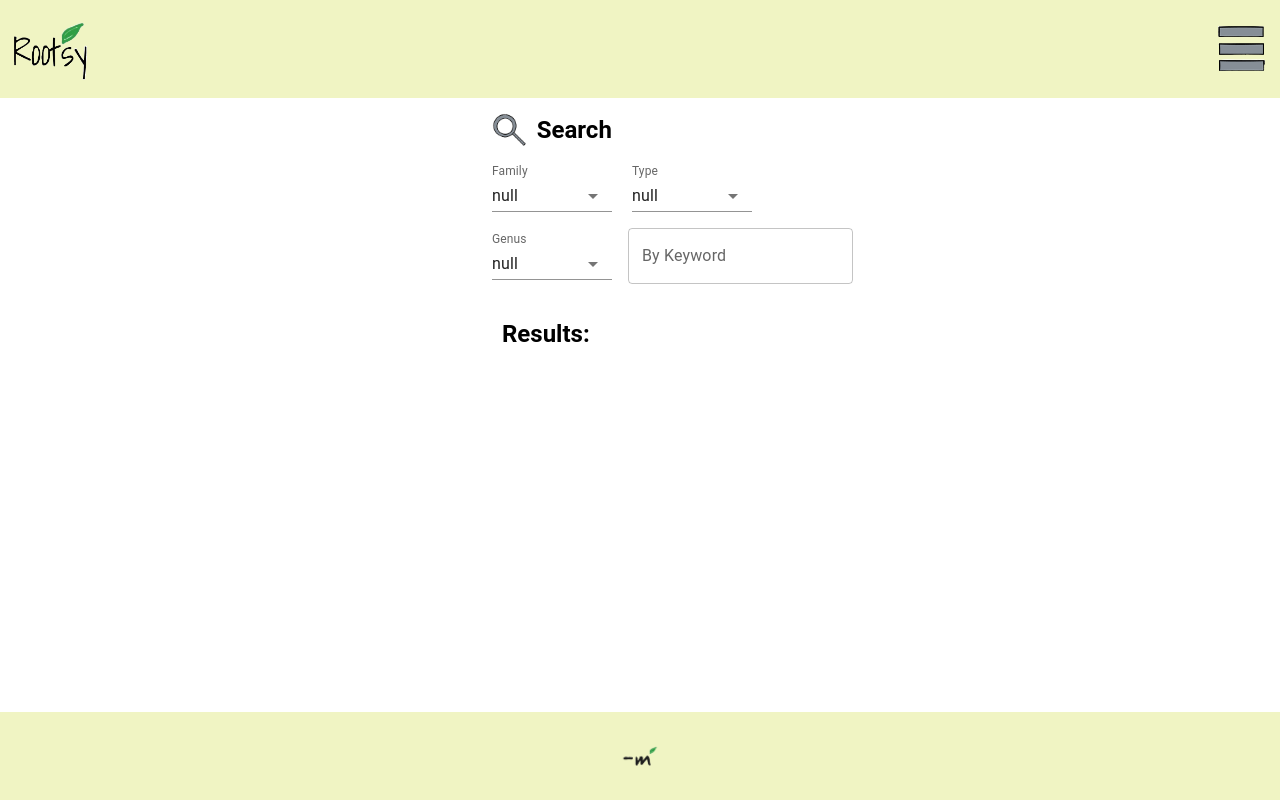
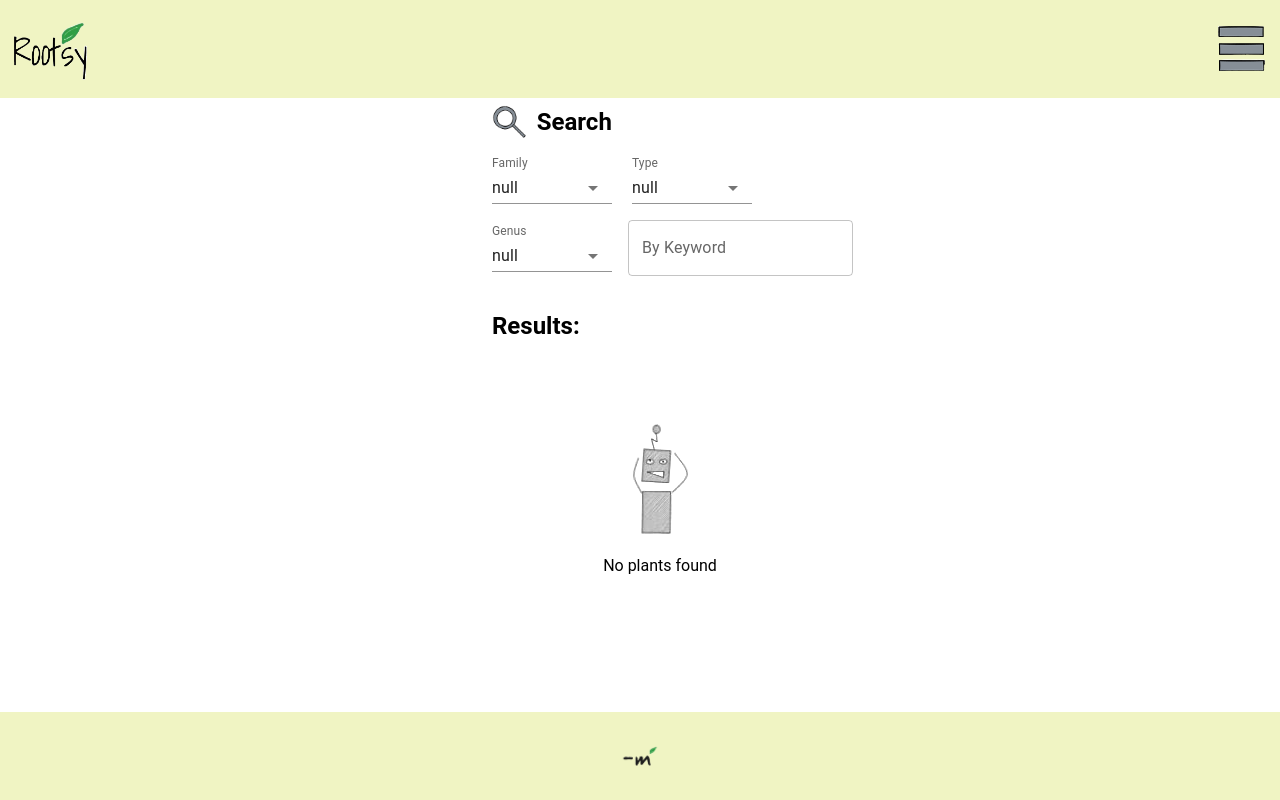
Before and after one commit to The-Green-Commit/Rootsy_FE, a React (Vite) app: page /search in a window 1280 px wide. Built offline with nearby package versions, Linux system fonts and the light colour scheme.

Commit message:
add plantlist and plantcard for future API CALL

```diff
--- a/src/components/Plantcard.jsx
+++ b/src/components/Plantcard.jsx
@@ -1,7 +1,6 @@
+/** @jsxImportSource @emotion/react */
+import { css } from '@emotion/react'
 import { useEffect, useState } from "react";
-import * as React from 'react';
-import Stack from '@mui/material/Stack';
-import CircularProgress from '@mui/material/CircularProgress';
 
 function Plantcard () {
 
@@ -12,9 +11,19 @@ function Plantcard () {
     }, []);
 
     if (!plants) return (
-        <Stack sx={{ color: 'grey.500' }} spacing={2} direction="row">
-            <CircularProgress color="inherit" />
-        </Stack>)
+        <section
+            css={css`
+                label: cardNotFound-section;
+                display: flex;
+                flex-direction: column;
+                justify-content: center;
+                align-items: center;
+                font-family: 'Roboto';`}
+        >
+            <img src="src/assets/images/robot_NotFound.png"/>
+            <p>No plants found</p>
+        </section>
+    )
 
     return (
     <>
--- a/src/components/Plantlist.jsx
+++ b/src/components/Plantlist.jsx
@@ -0,0 +1,31 @@
+/** @jsxImportSource @emotion/react */
+import { css } from '@emotion/react'
+import Plantcard from "./Plantcard";
+
+function PlantsList() {
+
+    const plantCards = Array.from;
+
+    return (
+        <ul
+            css={css`
+            paddin-left: initial;`}
+        >
+            <li
+                css={css`
+                label: foundPlants-list;
+                display: flex;
+                flex-direction: column;
+                justify-content: center;
+                align-items: center;
+                height: 32vh;
+                font-family: 'Roboto';`}
+            >
+                {<Plantcard />}
+            </li>
+        </ul>
+    )
+
+}
+
+export default PlantsList;
--- a/src/pages/PlantsearchPage.jsx
+++ b/src/pages/PlantsearchPage.jsx
@@ -5,6 +5,7 @@ import InputLabel from '@mui/material/InputLabel';
 import FormControl from '@mui/material/FormControl';
 import NativeSelect from '@mui/material/NativeSelect';
 import TextField from '@mui/material/TextField';
+import PlantsList from '../components/Plantlist';
 
 function PlantsearchPage() {
     return (
@@ -16,7 +17,7 @@ function PlantsearchPage() {
                 flex-direction: column;
                 justify-content: center;
                 align-items: center;
-                height: 56vh;
+                height: 90vh;
                 font-family: 'Roboto';`}
         >
             <section
@@ -138,20 +139,34 @@ function PlantsearchPage() {
 
             <section
                 css={css`
+                    label: plantresults-section;
                     display: flex;
-                flex-direction: row;
+                    flex-direction: column;
                     align-items: center;
                     justify-content: flex-start;
                     width: 37vh;`}
             >
-                <h2
+                <div
                     css={css`
-                    margin-left: 10px;`}
+                    align-items: self-start;
+                    width: 37vh;`}
                 >
+                    <h2>
                         Results:
                     </h2>
+                </div>
 
-
+                <div
+                css={css`
+                display: flex;
+                flex-direction: column;
+                justify-content: center;
+                align-items: center;
+                font-family: 'Roboto';
+                width: 37vh;`}
+                >
+                    <PlantsList/>
+                </div>
 
             </section>
         </main>
```
Also changed, not shown: src/assets/images/robot_NotFound.png (added). Lines whose indentation alone changed are shown as unchanged.
